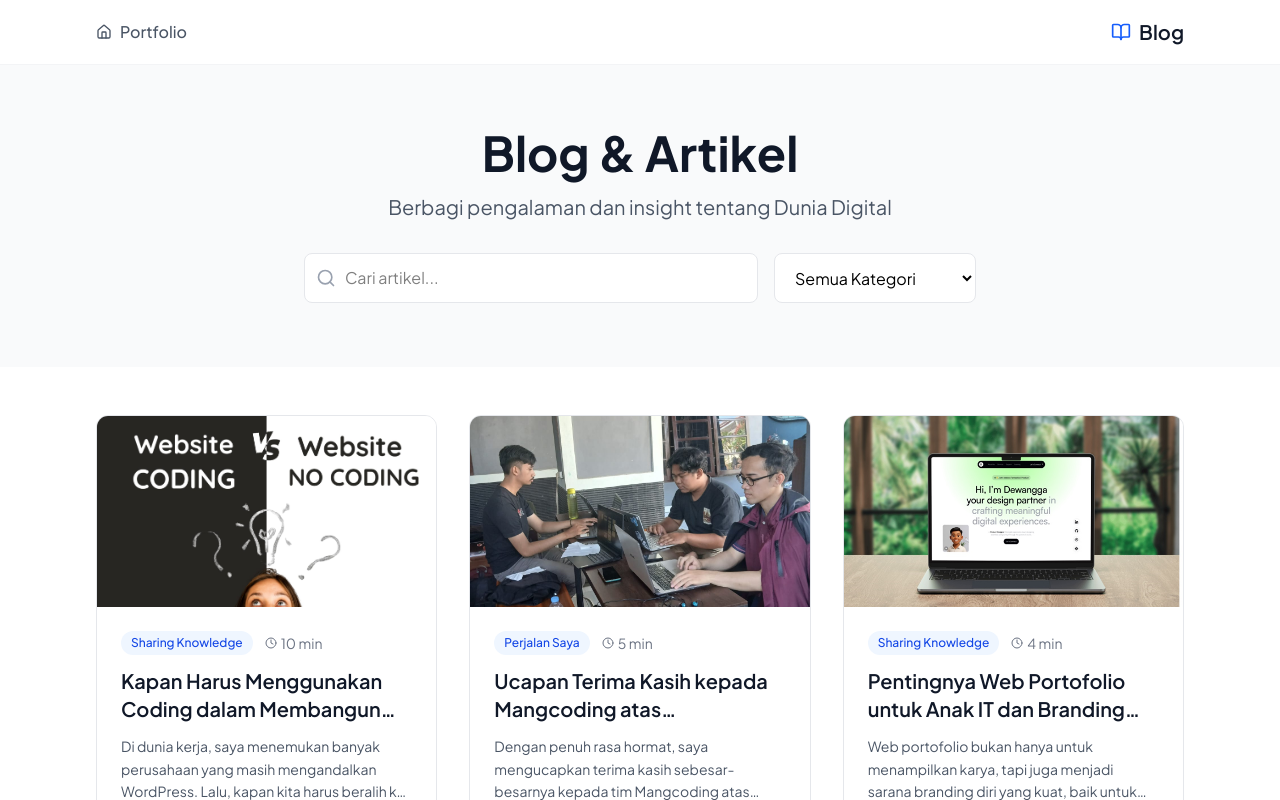
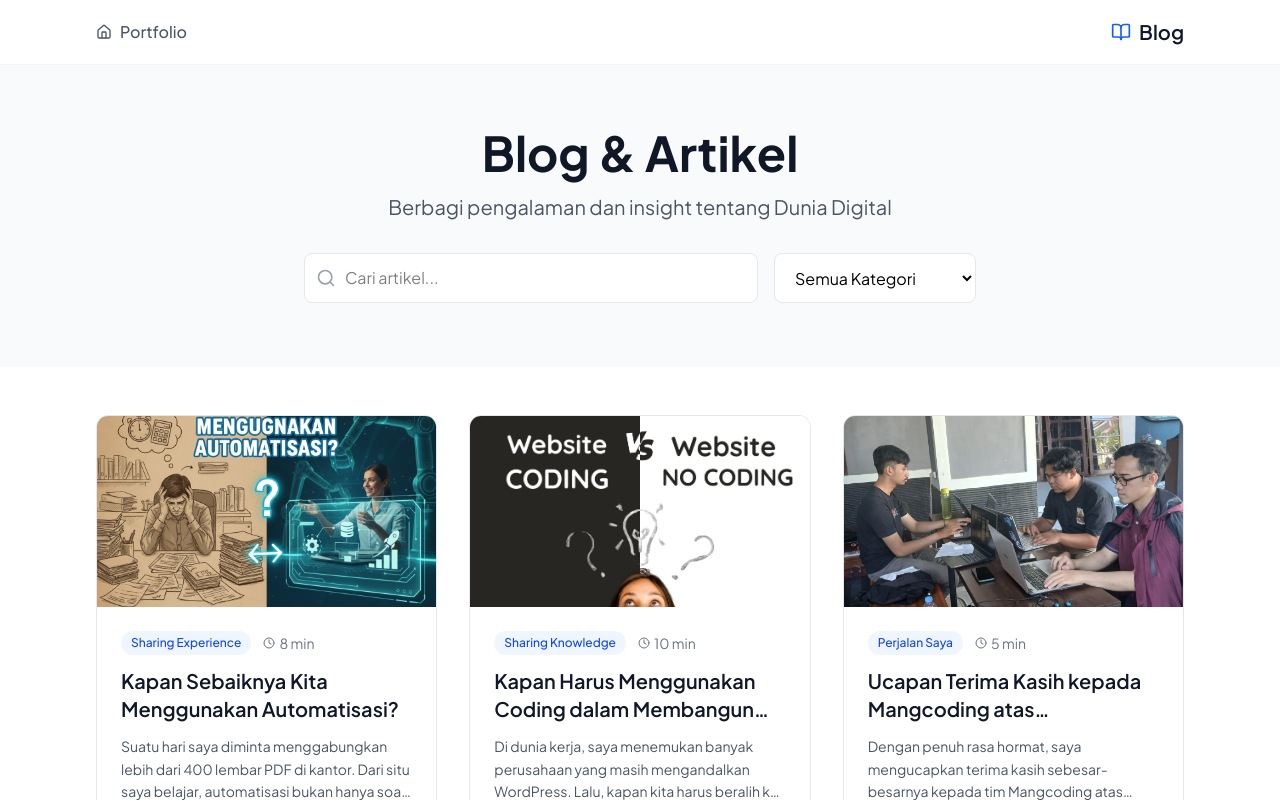
Before and after one commit to HerlanAja/MyPortofolio, a React (Vite) app: page /blog in a window 1280 px wide. Built offline with nearby package versions, Linux system fonts and the light colour scheme.

Commit message:
Add new blog post on automation usage

```diff
--- a/src/constants/blog-post.ts
+++ b/src/constants/blog-post.ts
@@ -1,6 +1,7 @@
 import portfolioImage from "/src/assets/project/WebPortofolio.png";
 import mangcodingImage from "/src/assets/project/MangcodingPKL.png";
 import codingImage from "/src/assets/project/codingvsnocoding.jpg";
+import automationImage from "/src/assets/project/otomatisasi.png";
 
 export interface BlogPost {
   id: string;
@@ -105,5 +106,45 @@ Semoga pengalaman ini bisa jadi panduan untuk teman-teman yang sedang bingung me
     category: "Sharing Knowledge",
     imageUrl: codingImage,
     readTime: 10,
+},
+  {
+    id: "4",
+    slug: "kapan-menggunakan-automatisasi",
+    title: "Kapan Sebaiknya Kita Menggunakan Automatisasi?",
+    excerpt: "Suatu hari saya diminta menggabungkan lebih dari 400 lembar PDF di kantor. Dari situ saya belajar, automatisasi bukan hanya soal efisiensi, tapi juga tentang bekerja lebih cerdas.",
+    content: `Pernah suatu hari di kantor, saya mendapat tugas sederhana tapi melelahkan: **menggabungkan lebih dari 400 lembar PDF** menjadi satu dokumen. Sekilas terlihat mudah — buka, seret, gabung, simpan. Tapi setelah menyadari jumlah filenya ratusan, saya mulai berpikir, *“Apa nggak ada cara yang lebih cepat dari ini?”*
+
+Di situlah saya menemukan kembali kekuatan **automatisasi**. Dengan beberapa baris kode Python, pekerjaan yang semula bisa memakan waktu berjam-jam selesai hanya dalam **hitungan detik**. Dari pengalaman itu, saya belajar satu hal penting: automatisasi bukan hanya soal efisiensi, tapi tentang bagaimana kita **memanfaatkan waktu dengan lebih cerdas**.
+
+---
+
+### Kapan Kita Sebaiknya Menggunakan Automatisasi?
+
+Automatisasi sebaiknya digunakan ketika tugas yang kita hadapi:
+
+1. **Berulang dan memakan waktu.** Misalnya menggabungkan ratusan file, mengirim email satu per satu, atau menyalin data dari banyak sumber.
+2. **Rawan kesalahan manusia.** Semakin banyak langkah manual, semakin besar risiko salah klik atau lupa satu file.
+3. **Bisa dijelaskan dengan logika sederhana.** Jika langkah-langkahnya bisa dijabarkan dengan “jika A maka B”, automatisasi hampir selalu bisa diterapkan.
+
+---
+
+### Lebih dari Sekadar Hemat Waktu
+
+Dengan memahami kapan harus menggunakan automatisasi, kita tidak hanya bekerja lebih cepat, tapi juga membuka peluang untuk fokus pada hal yang lebih strategis — berpikir, mencipta, dan berinovasi.
+Automatisasi bukan berarti menggantikan manusia, tapi **membantu manusia bekerja lebih cerdas**.
+
+---
+
+### Penutup
+
+> “Automatisasi bukan tentang menggantikan kerja keras, tapi tentang mengubah cara kita bekerja agar lebih bermakna.”
+
+Kalau kamu juga pernah menghadapi situasi serupa dan ingin tahu **kode Python yang saya gunakan untuk menggabungkan file PDF secara otomatis**, kamu bisa **hubungi saya melalui kontak di [ujangherlan.my.id](https://ujangherlan.my.id)**.
+Siapa tahu, otomatisasi sederhana ini juga bisa menghemat waktumu berjam-jam.`,
+    date: "29 Oktober 2025",
+    author: "Ujang Herlan",
+    category: "Sharing Experience",
+    imageUrl: automationImage,
+    readTime: 8,
 }
 ];
```
